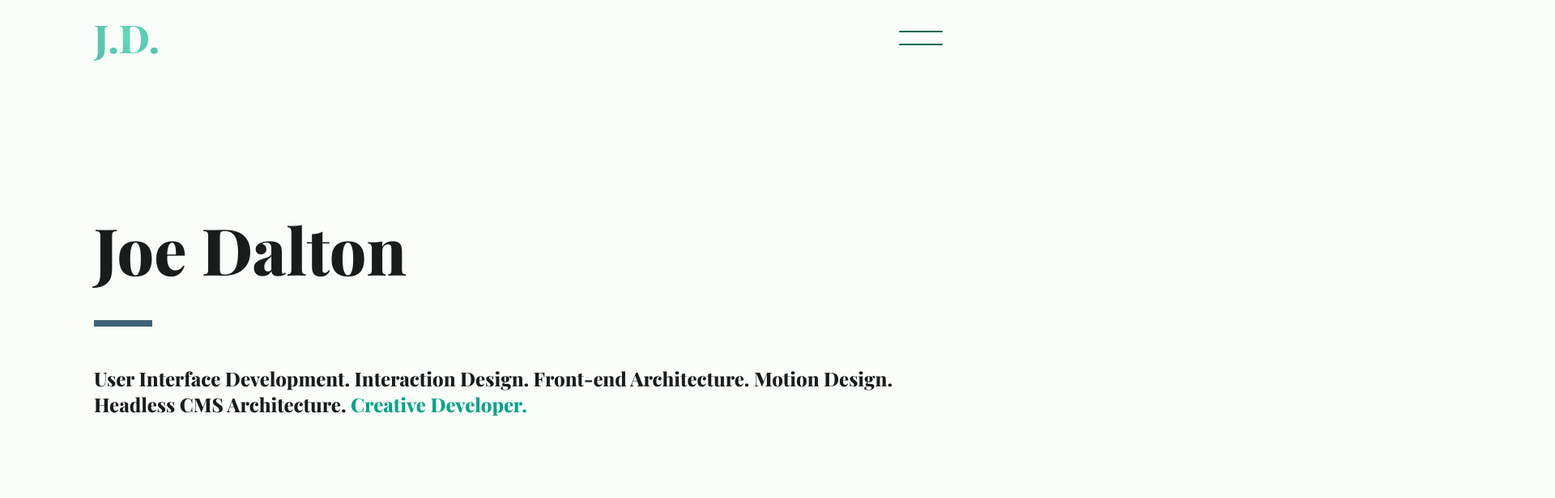
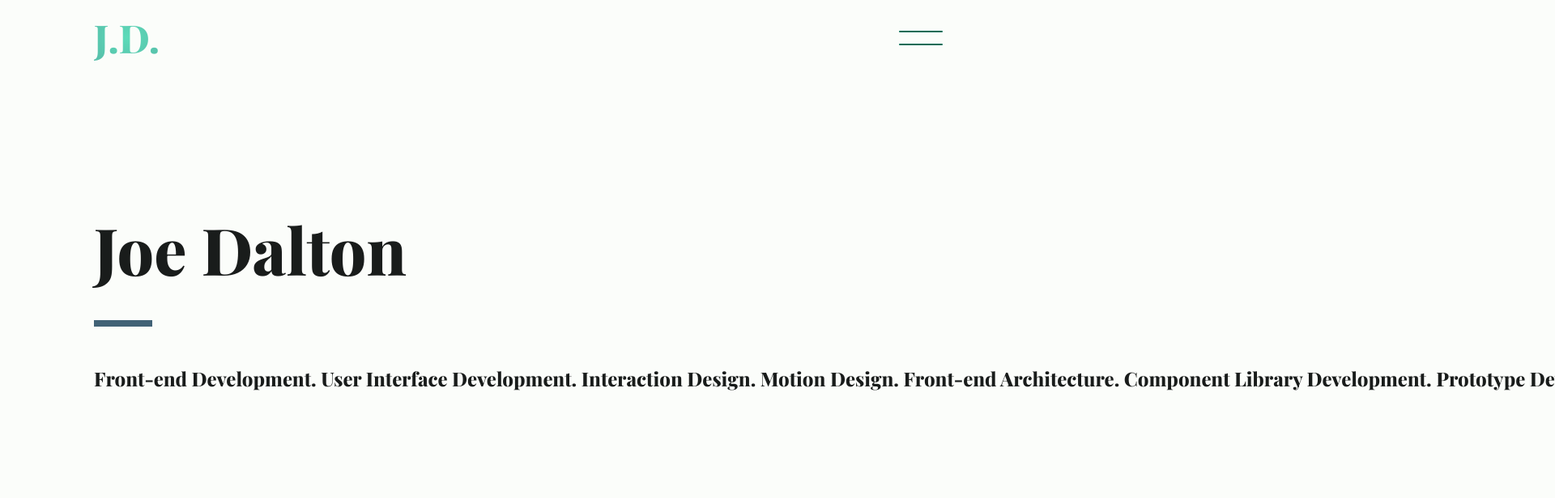
Before and after one commit to jdalton308/portfolio, a Next.js app: page / in a window 1280 px wide. Shown: the top 616 px of the page at 81% size, 1920 px wide, since content can reach past the window. Built offline with nearby package versions, Linux system fonts and the light colour scheme.

Commit message:
Home scroll added, for hero lateral scroll and background change

```diff
--- a/components/layout/index.tsx
+++ b/components/layout/index.tsx
@@ -1,6 +1,15 @@
-import { ReactNode, useRef } from 'react';
+import {
+  ReactNode,
+  useRef,
+  useState,
+  useEffect,
+  useCallback,
+} from 'react';
 import { useRouter } from 'next/router';
 import { SwitchTransition, CSSTransition } from "react-transition-group";
+// @ts-ignore
+import throttle from 'lodash.throttle';
+
 import Head from 'next/head';
 import { Playfair_Display, Source_Sans_Pro  } from '@next/font/google';
 
@@ -12,6 +21,12 @@ import s from './layout.module.scss';
 
 interface ILayoutProps {
   children: ReactNode;
+}
+
+interface ISectionObj {
+  top: number;
+  el: HTMLElement;
+  bg: string | undefined;
 }
 
 
@@ -40,6 +55,81 @@ export default function Layout({
 }: ILayoutProps) {
   const router = useRouter();
   const mainRef = useRef(null);
+
+  // Scroll watcher for BG
+  //-----
+  const [sectionStops, setSectionStops] = useState<ISectionObj[]>([]);
+  const [backgroundColor, setBackgroundColor] = useState('background');
+
+
+  const onSectionScroll = useCallback((e: MouseEvent) => {
+    // Change background color while scrolling
+    const {
+      scrollY,
+    } = window;
+
+    console.log('scrollY: ', scrollY);
+    console.log('section stops: ', sectionStops);
+    const currentSection = sectionStops.find((sectionObj, i) => {
+      const nextSection = sectionStops[i + 1];
+      if (nextSection) {
+        return (
+          (nextSection.top > scrollY) &&
+          (sectionObj.top < scrollY)
+        );
+      } else {
+        return true;
+      }
+    });
+
+    console.log('current section: ', currentSection);
+    if (currentSection && currentSection.bg) {
+      setBackgroundColor(currentSection.bg);
+    } else {
+      setBackgroundColor('background');
+    }
+  }, [sectionStops]);
+
+
+  const findSectionStops = useCallback(() => {
+    const sectionEls = document.querySelectorAll('section');
+    const sectionElsArray = [...sectionEls];
+
+    console.log('sections: ', sectionElsArray);
+
+    const newStops = sectionElsArray.map((el, i) => ({
+      top: el.offsetTop - (window.innerHeight * 0.5),
+      el: el,
+      bg: el.dataset?.bg,
+    }));
+
+    console.log('newStops: ', newStops);
+    setSectionStops(newStops);
+  }, []);
+
+
+  useEffect(() => {
+    findSectionStops();
+    const throttledFindStops = throttle(findSectionStops, 250);
+    document.addEventListener('resize', throttledFindStops);
+
+    return () => {
+      document.removeEventListener('resize', throttledFindStops);
+    }
+  }, []);
+
+
+  useEffect(() => {
+    const throttledSectionScroll = throttle(onSectionScroll, 100);
+    document.addEventListener('scroll', throttledSectionScroll);
+
+    return () => {
+      document.removeEventListener('scroll', throttledSectionScroll);
+    }
+  }, [sectionStops]);
+
+  // Eng bg scroll
+  //-----
 
   return (
     <>
@@ -85,7 +175,11 @@ export default function Layout({
              }}
             onExited={afterPageLeave}
           >
-            <main ref={mainRef}>
+            <main
+              ref={mainRef}
+              className={ s.layout_main }
+              style={{ backgroundColor: `var(--${backgroundColor})` }}
+            >
               {children}
             </main>
           </CSSTransition>
--- a/components/layout/layout.module.scss
+++ b/components/layout/layout.module.scss
@@ -1,3 +1,7 @@
+
+.layout_main {
+  transition: background-color 0.4s;
+}
 
 // Page Transitions
 
--- a/pages/index.module.scss
+++ b/pages/index.module.scss
@@ -1,8 +1,7 @@
 
 .hero {
-  height: clamp(500px, 100vh, 110vh);
-  display: flex;
-  align-items: center;
+  // height: clamp(500px, 100vh, 110vh);
+  height: 180vh;
 
   h1 {
     position: relative;
@@ -22,16 +21,28 @@
     }
   }
   h3 {
+    white-space: nowrap;
+    transition: transform 0.3s cubic-bezier(0.5, 0.29, 0.16, 0.97);
+    // transition: transform 0.3s;
+
     strong {
       color: var(--primary-60);
     }
   }
 }
 
+.hero_wrapper {
+  composes: wrapper from '@/styles/shared/layout.module.scss';
+  position: sticky;
+  top: 20px;
+  padding-top: 30vh;
+  padding-bottom: 30vh;
+}
+
 .section_featured_work {
   composes: section from '@/styles/shared/layout.module.scss';
-  background-color: var(--surface);
-  background-image: var(--surface1);
+  // background-color: var(--surface);
+  // background-image: var(--surface1);
 }
 
 .section_contact {
--- a/pages/index.tsx
+++ b/pages/index.tsx
@@ -1,3 +1,6 @@
+import { useEffect, useState, useRef } from 'react';
+// @ts-ignore
+import throttle from 'lodash.throttle';
 import projectData, { categoryMap, IProject } from '@/data/projects';
 import ProjectGrid from '@/components/project-grid';
 import Link from '@/components/my-link';
@@ -16,23 +19,70 @@ interface IHomeProps {
 }
 
 export default function Home({ featuredProjects }: IHomeProps) {
+  const heroRef = useRef(null);
+  const textRef = useRef(null);
+
+  const [yScroll, setYScroll] = useState(0);
+
+  const onHeroScroll = (e: MouseEvent) => {
+    if (heroRef.current && textRef.current) {
+      const scrollPosition = window.scrollY;
+      const heroHeight = (heroRef.current.scrollHeight - (window.innerHeight * 0.7));
+      const percentHeroScrolled = scrollPosition / heroHeight;
+
+      const textWidth = textRef.current.scrollWidth - 220; // for "Creative developer" text
+
+      if (percentHeroScrolled <= 1) {
+        setYScroll(percentHeroScrolled * textWidth);
+      } else {
+        setYScroll(textWidth);
+      }
+    }
+  }
+
+  useEffect(() => {
+    const throttledHeroScroll = throttle(onHeroScroll, 100);
+    document.addEventListener('scroll', throttledHeroScroll);
+
+    return () => {
+      document.removeEventListener('scroll', throttledHeroScroll);
+    }
+  }, []);
+
+
   return (
     <div className="page_home">
-      <section className={s.hero}>
-        <div className={ls.wrapper}>
+      <section
+        ref={heroRef}
+        className={s.hero}
+        data-bg="background"
+      >
+        <div className={s.hero_wrapper}>
           <h1>Joe Dalton</h1>
-          <h3>User Interface Development. Interaction Design. Front-end Architecture. Motion Design. Headless CMS Architecture. <strong>Creative Developer.</strong></h3>
+          <h3
+            ref={textRef}
+            style={{transform: `translateX(-${yScroll}px)`}}
+          >
+            Front-end Development. User Interface Development. Interaction Design. Motion Design. Front-end Architecture. Component Library Development. Prototype Development. Headless Architecture. <strong>Creative Developer.</strong>
+          </h3>
         </div>
       </section>
 
-      <section className={s.section_featured_work}>
+      <section
+        className={s.section_featured_work}
+        data-bg="surface3"
+      >
         <div className={ls.wrapper}>
           <h2>Featured Work</h2>
           <ProjectGrid projects={ featuredProjects }/>
         </div>
       </section>
 
-      <section className={s.section_contact}  id="contact">
+      <section
+        className={s.section_contact}
+        id="contact"
+        data-bg="background"
+      >
         <div className={ls.wrapper}>
           <h2>Contact</h2>
           <div className={s.contact_item}>
--- a/styles/shared/_variables.scss
+++ b/styles/shared/_variables.scss
@@ -67,11 +67,11 @@
   --card-overlay-end: rgba(75, 99, 91, 0.3);
   --card-overlay: linear-gradient(var(--card-overlay-start), var(--card-overlay-start), var(--card-overlay-end));
 
-  --surface1: linear-gradient(0deg, rgba(0, 107, 86, 0.05), rgba(0, 107, 86, 0.05));
-  --surface2: linear-gradient(0deg, rgba(0, 107, 86, 0.08), rgba(0, 107, 86, 0.08));
-  --surface3: linear-gradient(0deg, rgba(0, 107, 86, 0.11), rgba(0, 107, 86, 0.11));
-  --surface4: linear-gradient(0deg, rgba(0, 107, 86, 0.12), rgba(0, 107, 86, 0.12));
-  --surface5: linear-gradient(0deg, rgba(0, 107, 86, 0.14), rgba(0, 107, 86, 0.14));
+  --surface1: #EEF6F2;
+  --surface2: #E7F1ED;
+  --surface3: #DFEDE8;
+  --surface4: #DDEBE6;
+  --surface5: #D8E9E3;
 }
 
 @media (prefers-color-scheme: dark) {
@@ -99,6 +99,12 @@
     --surface3: linear-gradient(0deg, rgba(93, 219, 185, 0.11), rgba(93, 219, 185, 0.11));
     --surface4: linear-gradient(0deg, rgba(93, 219, 185, 0.12), rgba(93, 219, 185, 0.12));
     --surface5: linear-gradient(0deg, rgba(93, 219, 185, 0.14), rgba(93, 219, 185, 0.14));
+
+    --surface1: #1C2623;
+    --surface2: #1E2B28;
+    --surface3: #20312C;
+    --surface4: #21332E;
+    --surface5: #233731;
   }
 }
 
--- a/styles/shared/globals.scss
+++ b/styles/shared/globals.scss
@@ -11,7 +11,6 @@
 html,
 body {
   max-width: 100vw;
-  overflow-x: hidden;
   background-color: var(--background);
   color: var(--on-background);
 }
--- a/tsconfig.json
+++ b/tsconfig.json
@@ -1,6 +1,6 @@
 {
   "compilerOptions": {
-    "target": "es5",
+    "target": "ES2019",
     "lib": ["dom", "dom.iterable", "esnext"],
     "allowJs": true,
     "skipLibCheck": true,
```
